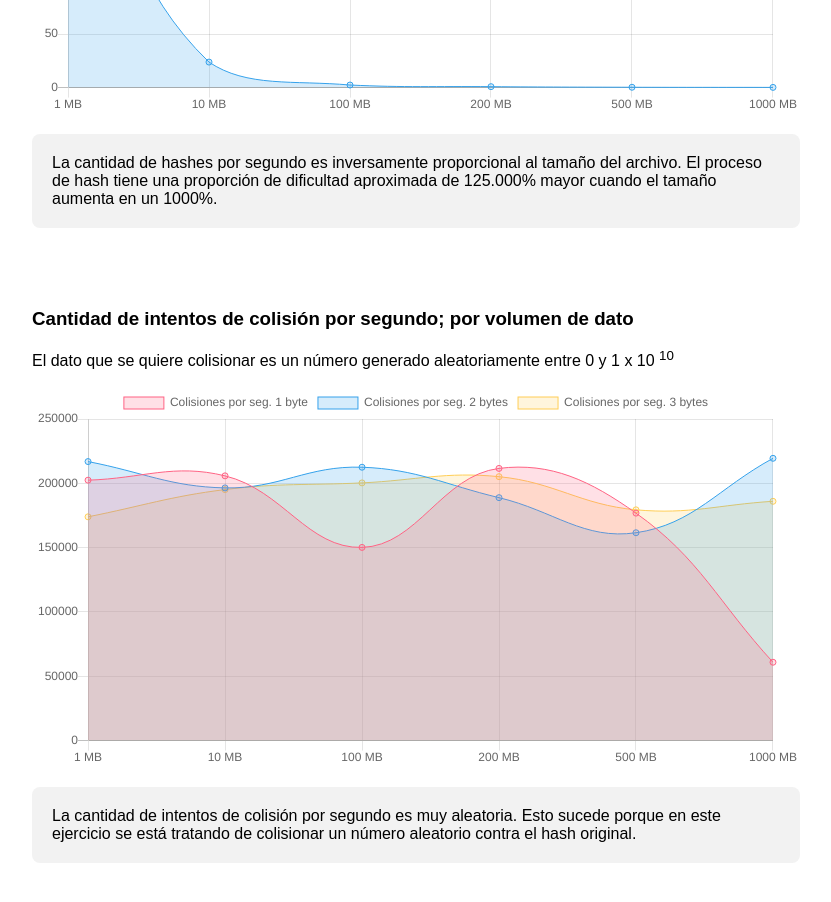
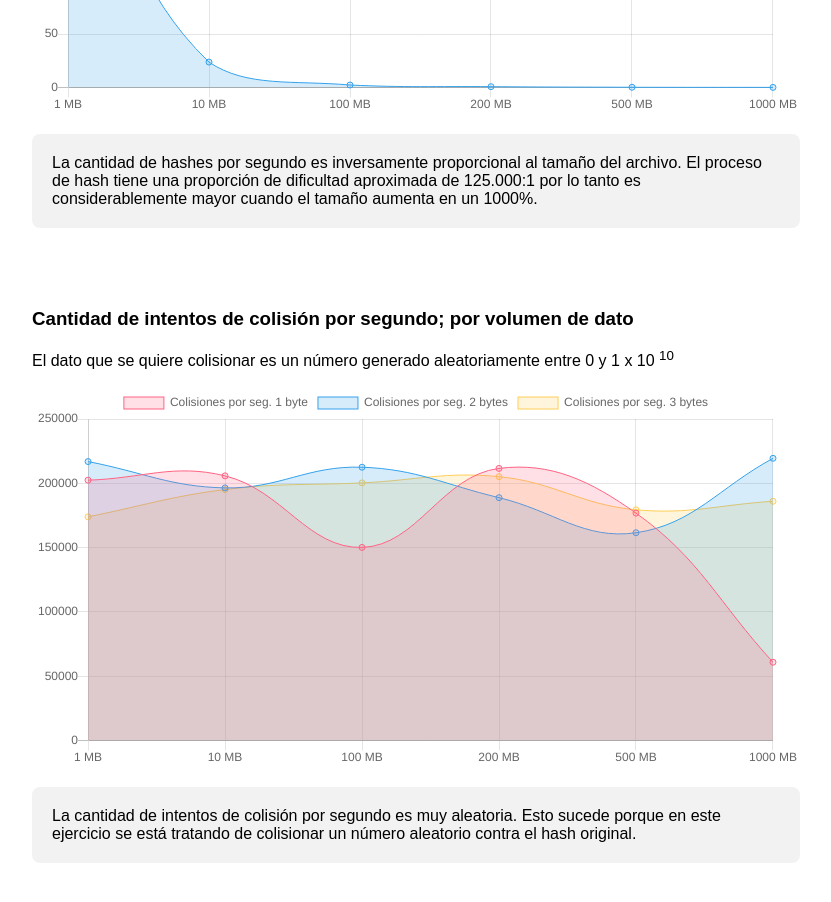
Before and after one commit to lucasromerodb/hash-report, a plain HTML site: page index.html in a window 1280 px wide. Shown: the part 1440-2342 px from the top of the page, without its empty margins (224-1055 px from the left). Drawn offline with Linux system fonts and the light colour scheme.

```diff
--- a/index.html
+++ b/index.html
@@ -58,7 +58,7 @@
         <canvas id="hashRate" class="chart"></canvas>
         <p class="alert">
           La cantidad de hashes por segundo es inversamente proporcional al tamaño del archivo. El
-          proceso de hash tiene una proporción de dificultad aproximada de 125.000% mayor cuando el
+          proceso de hash tiene una proporción de dificultad aproximada de 125.000:1 por lo tanto es considerablemente mayor cuando el
           tamaño aumenta en un 1000%.
         </p>
       </div>
```
